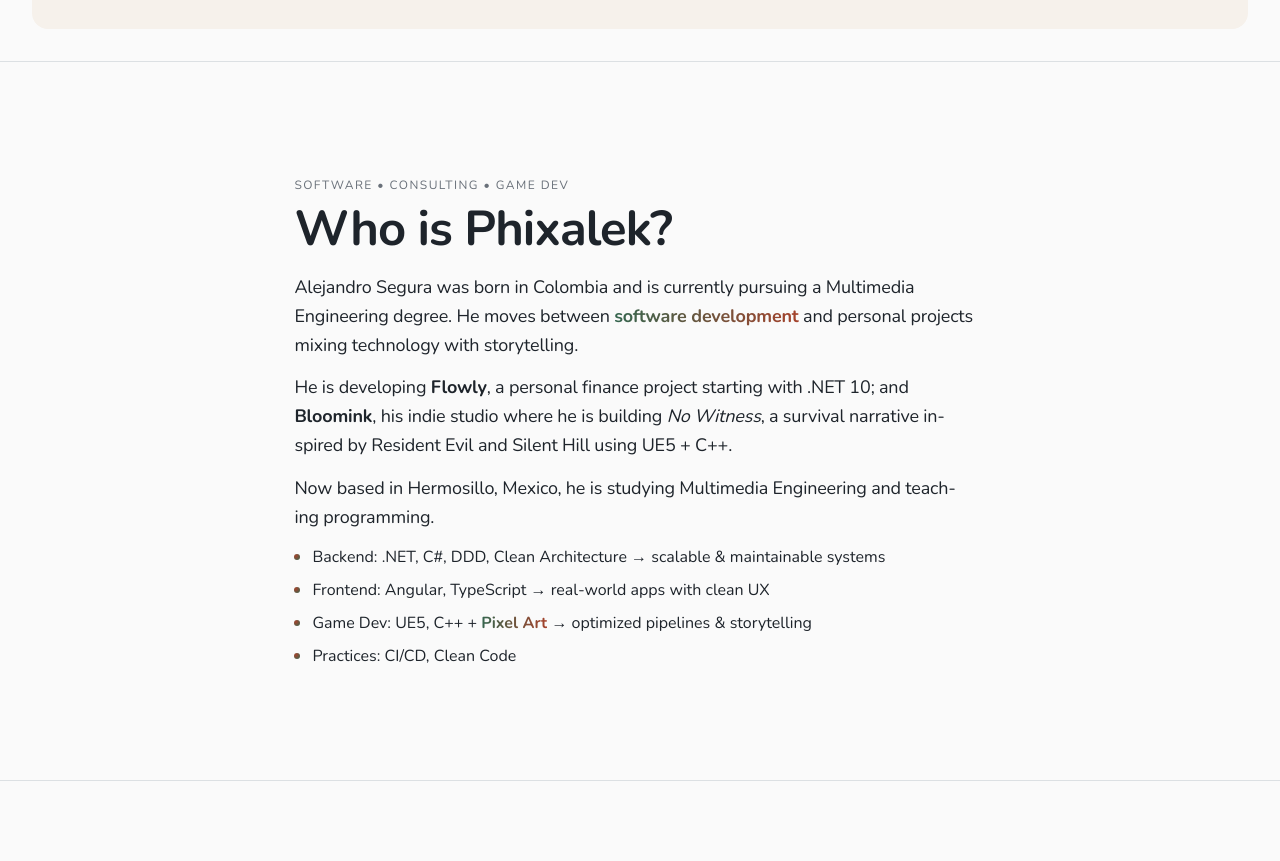
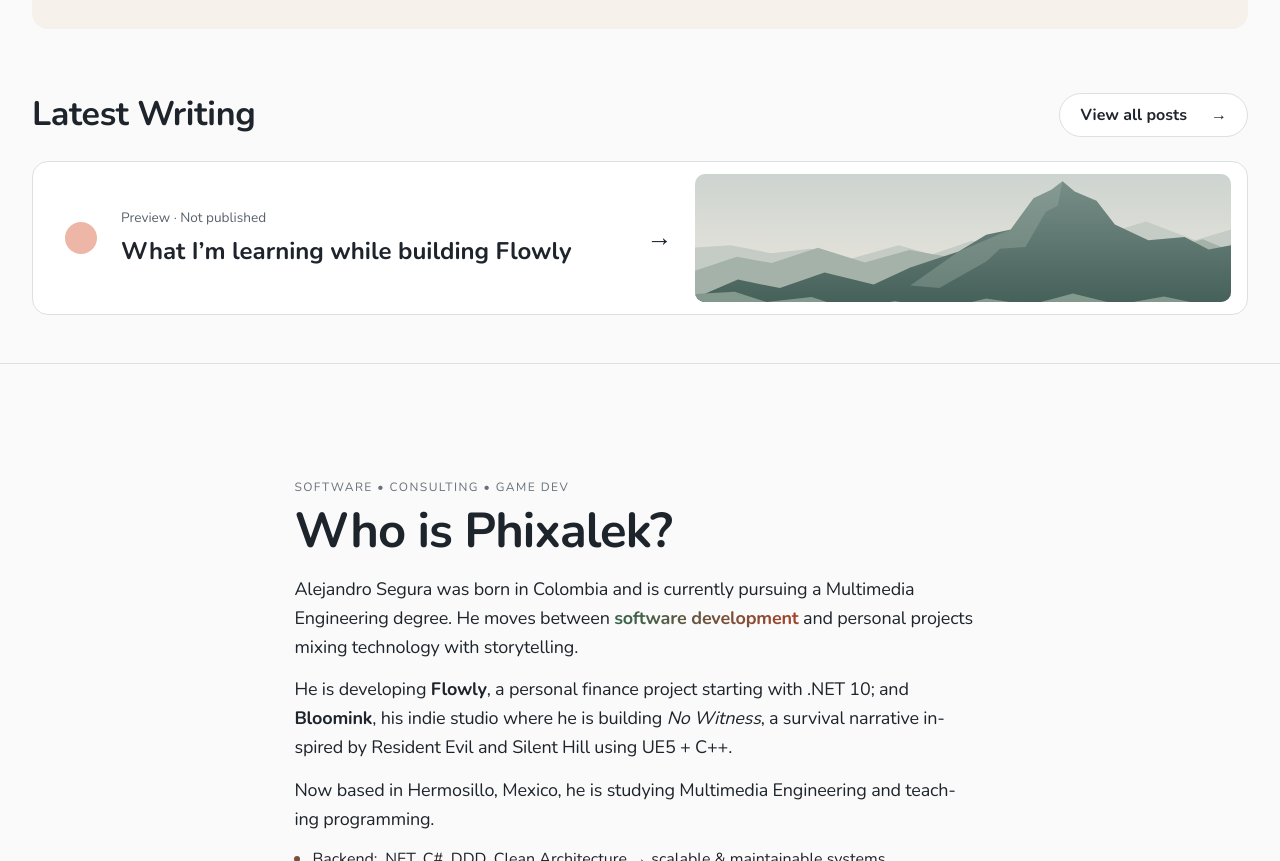
Before and after one commit to PhixAlek/phixalek-site, a website built with webpack: page public/index.html in a window 1280 px wide. Shown: the part 1929-2790 px from the top of the page. Built offline with nearby package versions, Linux system fonts and the light colour scheme; some packages are replaced by stand-ins of ours.

Commit message:
Agrega Latest Writing

```diff
--- a/src/content/index.js
+++ b/src/content/index.js
@@ -25,6 +25,7 @@
     return value;
   }});
 }
+export const writingContent = sections.writing;
 export const evidenceMetrics = publishedItems(sections.evidence);
 export const ui = live(() => catalogs[locale].messages);
 export const content = live(() => ({
--- a/src/content/locales/en.json
+++ b/src/content/locales/en.json
@@ -112,6 +112,16 @@
         "teaching": "Students and developers taught or mentored in education and corporate training."
       },
       "loadTime": "Approximately six seconds to approximately two seconds"
+    },
+    "writing": {
+      "title": "Latest Writing",
+      "preview": "Preview · Not published",
+      "entries": {
+        "building-flowly": {
+          "title": "What I’m learning while building Flowly"
+        }
+      },
+      "allPosts": "View all posts"
     }
   }
 }
--- a/src/content/locales/es.json
+++ b/src/content/locales/es.json
@@ -112,6 +112,16 @@
         "teaching": "Estudiantes y desarrolladores formados o mentorizados en educación y capacitación empresarial."
       },
       "loadTime": "De aproximadamente seis segundos a aproximadamente dos segundos"
+    },
+    "writing": {
+      "title": "Últimas publicaciones",
+      "preview": "Vista previa · Sin publicar",
+      "entries": {
+        "building-flowly": {
+          "title": "Lo que estoy aprendiendo al construir Flowly"
+        }
+      },
+      "allPosts": "Ver todas las publicaciones"
     }
   }
 }
--- a/src/content/model.js
+++ b/src/content/model.js
@@ -88,6 +88,13 @@
           if (catalog.publication === 'published') requireText(catalog.messages.evidence?.contexts?.[item.id], `${locale}.evidence.${item.id}.context`);
         }
       }
+      if (name === 'writing') {
+        if (!['article', 'preview'].includes(item.kind)) errors.push(`${item.id}: invalid writing kind`);
+        if (item.kind === 'article' && item.url === section.source?.url) errors.push(`${item.id}: article needs its own URL`);
+        for (const [locale, catalog] of Object.entries(catalogs)) {
+          if (catalog.publication === 'published') requireText(catalog.messages.writing?.entries?.[item.id]?.title, `${locale}.writing.${item.id}.title`);
+        }
+      }
       if (name === 'work' && !['planned','in-progress','released'].includes(item.status)) errors.push(`${item.id}: invalid project status`);
       for (const field of ['repository','liveDemo','url']) if (item[field] != null && !validDestination(item[field])) errors.push(`${item.id}.${field}: invalid URL`);
       for (const action of item.links || []) if (!validAction(action)) errors.push(`${item.id}: invalid link`);
--- a/src/content/sections.json
+++ b/src/content/sections.json
@@ -30,12 +30,21 @@
     ]
   },
   "writing": {
-    "publication": "draft",
+    "publication": "published",
     "source": {
       "provider": "substack",
       "url": "https://substack.com/@phixalek"
     },
-    "items": []
+    "items": [
+      {
+        "id": "building-flowly",
+        "publication": "published",
+        "kind": "preview",
+        "title": "What I’m learning while building Flowly",
+        "url": "https://substack.com/@phixalek",
+        "imageId": "writing-landscape"
+      }
+    ]
   },
   "evidence": {
     "publication": "published",
--- a/src/css/styles.css
+++ b/src/css/styles.css
@@ -64,7 +64,7 @@
 
 /* Animación de entrada sutil */
 @media (prefers-reduced-motion: no-preference){
-  .section:not(.hero):not(.projects):not(.evidence) .container{
+  .section:not(.hero):not(.projects):not(.evidence):not(.writing) .container{
     opacity:0; transform: translateY(8px);
     animation: fade-in .5s ease-out .05s forwards;
   }
@@ -484,3 +484,44 @@
 @media(max-width:767px) and (prefers-reduced-motion:no-preference){
   .evidence-value{ transform-origin:center; }
 }
+
+/* One writing entry; the real profile is the fallback until a post is supplied. */
+.site > .writing{ min-height:0; padding:var(--space-8) 0 var(--space-12); border-top:0; }
+.writing .container{ max-width:var(--work-max); }
+.writing-header{ display:flex; align-items:center; justify-content:space-between; gap:var(--space-6); margin-bottom:var(--space-6); }
+.writing .h2{ margin:0; }
+.writing-all{ display:inline-flex; align-items:center; justify-content:center; gap:var(--space-6); min-height:44px; padding:10px 20px; border:1px solid var(--line); border-radius:999px; color:var(--fg); background:var(--panel); font-weight:700; }
+.writing-all:hover{ text-decoration:none; border-color:var(--line-strong); }
+.writing-all:focus-visible,.writing-entry:focus-visible{ outline:2px solid var(--focus); outline-offset:4px; }
+.writing-entry{ display:grid; grid-template-columns:32px minmax(0,1fr) 24px; align-items:center; gap:var(--space-6); padding:12px 16px 12px 32px; min-height:152px; border:1px solid var(--line); border-radius:var(--radius); background:var(--panel); color:var(--fg); }
+.writing-entry.has-cover{ grid-template-columns:32px minmax(0,1fr) 24px minmax(0,46%); }
+.writing-entry:hover{ text-decoration:none; border-color:var(--line-strong); }
+.writing-entry h3{ margin:0; font-size:clamp(1.1rem,2vw,1.5rem); line-height:1.4; }
+.writing-entry-copy{ min-width:0; }
+.writing-label{ display:block; color:var(--muted); margin-bottom:var(--space-2); font-size:.85rem; }
+.writing-action{ font-size:1.6rem; line-height:1; }
+.writing-mark{ width:32px; height:32px; border-radius:50%; background:color-mix(in srgb,var(--terracotta) 55%,white); }
+.writing-cover{ height:128px; border-radius:var(--radius-sm); overflow:hidden; background:var(--accent-soft); }
+.writing-cover img{ width:100%; height:100%; object-fit:cover; }
+@media(max-width:767px){
+  .writing-header{ flex-direction:column; gap:var(--space-4); }
+  .writing .h2{ text-align:center; }
+  .writing-entry,.writing-entry.has-cover{ grid-template-columns:20px minmax(0,1fr) 24px; padding:var(--space-4); gap:var(--space-4); }
+  .writing-mark{ width:20px; height:20px; }
+  .writing-cover{ grid-column:1/-1; height:128px; }
+}
+
+@media(prefers-reduced-motion:no-preference){
+  .writing-header{ transition:opacity 800ms ease,transform 1000ms cubic-bezier(.22,1,.36,1); }
+  .writing-entry{ transition:opacity 900ms ease 140ms,transform 1100ms cubic-bezier(.22,1,.36,1) 140ms,border-color 200ms ease; }
+  .writing-cover{ transition:opacity 1000ms ease 240ms,transform 1100ms cubic-bezier(.22,1,.36,1) 240ms; }
+  .writing-entry-copy{ transition:opacity 900ms ease 380ms,transform 1100ms cubic-bezier(.22,1,.36,1) 380ms; }
+  .writing-pending{ opacity:0; transform:translateY(20px); }
+  .writing-pending .writing-cover{ opacity:0; transform:translateY(12px) scale(.98); }
+  .writing-pending .writing-entry-copy{ opacity:0; transform:translateY(12px); }
+  .writing-action,.writing-all > span:last-child{ transition:transform 250ms ease; }
+  .writing-entry:hover .writing-action,.writing-all:hover > span:last-child{ transform:translateX(4px); }
+  .writing-header:focus-within,.writing-entry:focus-visible,.writing-entry:focus-visible .writing-cover,.writing-entry:focus-visible .writing-entry-copy{
+    opacity:1; transform:none; transition:none;
+  }
+}
--- a/src/data/images.json
+++ b/src/data/images.json
@@ -23,6 +23,13 @@
       "width": 480,
       "height": 480,
       "alt": ""
+    },
+    {
+      "id": "writing-landscape",
+      "src": "writing-landscape.svg",
+      "alt": "",
+      "width": 1200,
+      "height": 400
     }
   ]
 }
--- a/src/js/index.js
+++ b/src/js/index.js
@@ -22,6 +22,8 @@
   app.append(header, main, footer);
 
   mountNavigation(header, main);
+  const writing = main.querySelector('.writing');
+  if (writing) mountReveal(writing, window, { selector: '.writing-header, .writing-entry', pendingClass: 'writing-pending' });
   const evidence = main.querySelector('.evidence-list');
   if (evidence) mountReveal(evidence, window, { selector: '.evidence-item', pendingClass: 'evidence-pending' });
   mountBooking();
--- a/src/js/modules/main/index.js
+++ b/src/js/modules/main/index.js
@@ -2,6 +2,7 @@
 import { Hero } from './hero.js';
 import { About } from './about.js';
 import { Projects } from './projects.js';
+import { Writing } from './writing.js';
 import { Evidence } from './evidence.js';
 import { Contact } from './contact.js';
 
@@ -24,6 +25,8 @@
   const evidence = Evidence();
   main.append(hero, work);
   if (evidence) main.append(evidence);
+  const writing = Writing();
+  if (writing) main.append(writing);
   main.append(about, contact);
   return main;
 }
--- /dev/null
+++ b/src/js/modules/main/writing.js
@@ -0,0 +1,76 @@
+import { writingContent, content, ui, text } from '../../../content/index.js';
+import { publishedItems, validDestination } from '../../../content/model.js';
+import { loadImageRegistry, resolveImage } from '../images/registry.js';
+
+export function Writing() {
+  const source = writingContent?.source?.url;
+  if (writingContent?.publication !== 'published' || !validDestination(source)) return null;
+  const entry = publishedItems(writingContent)[0];
+  const section = document.createElement('section');
+  section.className = 'section writing';
+  section.setAttribute('aria-labelledby', 'writing-title');
+  const container = document.createElement('div');
+  container.className = 'container';
+  const heading = document.createElement('h2');
+  heading.id = 'writing-title';
+  heading.className = 'h2';
+  text(heading, () => ui.writing.title);
+  const header = document.createElement('div');
+  header.className = 'writing-header';
+  const allPosts = document.createElement('a');
+  allPosts.className = 'writing-all';
+  allPosts.href = source;
+  allPosts.target = '_blank';
+  allPosts.rel = 'noopener noreferrer';
+  const allText = document.createElement('span');
+  text(allText, () => ui.writing.allPosts);
+  const allArrow = document.createElement('span');
+  allArrow.textContent = '→';
+  allArrow.setAttribute('aria-hidden', 'true');
+  allPosts.append(allText, allArrow);
+  header.append(heading, allPosts);
+  const link = document.createElement('a');
+  link.className = 'writing-entry';
+  link.href = entry?.kind === 'article' ? entry.url : source;
+  link.target = '_blank';
+  link.rel = 'noopener noreferrer';
+  const mark = document.createElement('span');
+  mark.className = 'writing-mark';
+  mark.setAttribute('aria-hidden', 'true');
+  const copy = document.createElement('div');
+  copy.className = 'writing-entry-copy';
+  const label = document.createElement('span');
+  label.className = 'writing-label';
+  text(label, () => entry?.kind === 'preview' ? ui.writing.preview : 'Substack');
+  const title = document.createElement('h3');
+  text(title, () => entry ? ui.writing.entries[entry.id].title : content.hero.name);
+  copy.append(label, title);
+  const action = document.createElement('span');
+  action.className = 'writing-action';
+  const arrow = document.createElement('span');
+  arrow.textContent = '→';
+  arrow.setAttribute('aria-hidden', 'true');
+  action.append(arrow);
+  link.append(mark, copy, action);
+  if (entry?.imageId) {
+    link.classList.add('has-cover');
+    const cover = document.createElement('div');
+    cover.className = 'writing-cover';
+    link.append(cover);
+    loadImageRegistry().then(registry => {
+      const image = resolveImage(registry, entry.imageId);
+      if (!image?.src) return;
+      const img = document.createElement('img');
+      img.src = image.src;
+      img.alt = '';
+      img.loading = 'lazy';
+      img.decoding = 'async';
+      img.width = image.width;
+      img.height = image.height;
+      cover.append(img);
+    }).catch(error => console.error('[writing image]', error));
+  }
+  container.append(header, link);
+  section.append(container);
+  return section;
+}
```
Also changed, not shown: tests/content.test.js (+6 -0 lines), public/media/writing-landscape.svg (added).
